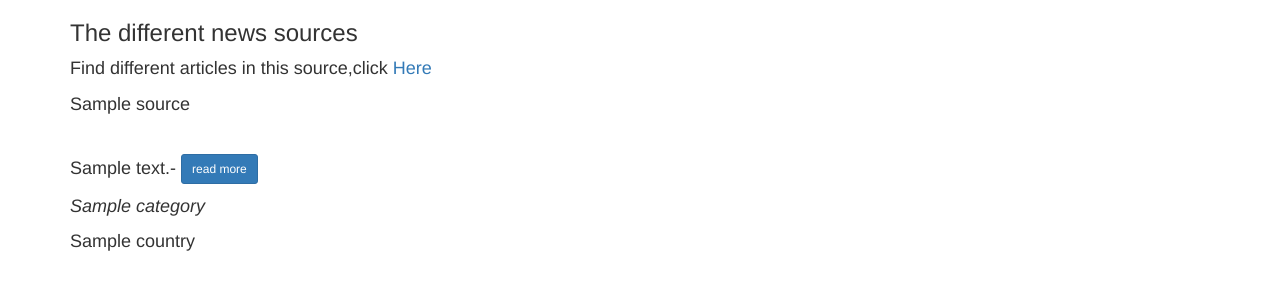
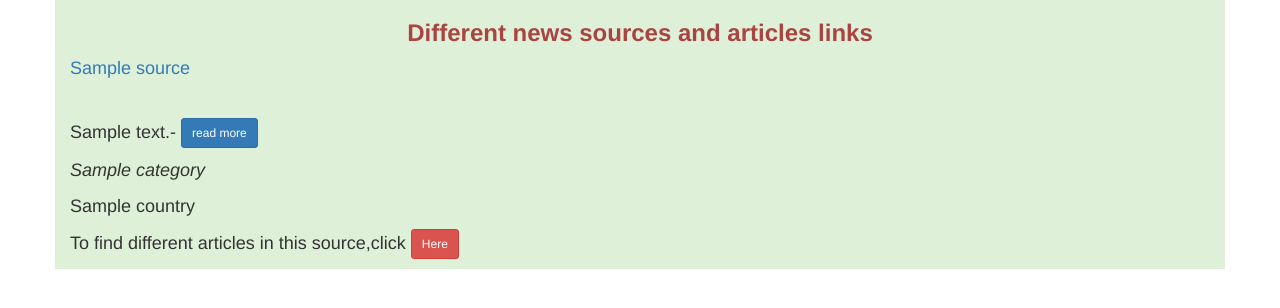
Before and after one commit to jepkess/NewsApp, a Flask app: template app/templates/index.html in a window 1280 px wide. Shown: the top 308 px of the page. Run offline with Flask 2, Linux system fonts and the light colour scheme; the template is opened without the code that fills it: most values are stand-ins (such as "Sample title", 1, 10 or a date in 2020); some libraries are stand-ins or nearby versions.

Commit message:
add title on the index html and style it

```diff
--- a/app/templates/index.html
+++ b/app/templates/index.html
@@ -1,4 +1,5 @@
 {% extends 'base.html'%}
+
 
 <!-- content block -->
 {% block content %}
@@ -7,14 +8,18 @@
 
 
 
-<div class="container">
-    <h3> The different news sources</h3>
-    {% for source in sources %}
-    <p>Find different articles in this source,click  <a  href="/articles/{{source.id}}">Here</a></p>
-    <p>{{source.name}}</p><br>
-    <p>{{ source.description }}- <a class="btn btn-primary btn-sm" href="{{source.url}}">read more</a></p>
-    <p><em>{{ source.category}}</em></p>
-    <p>{{ source.country}}</p>
-    {% endfor %}
+<div class="container bg-success">
+    <h3 class="text-center text-danger header">Different news sources and articles links</h3>
+   <div class="row">
+       <div class="col-md-12">
+        {% for source in sources %}
+        <p class="text-primary" >{{source.name}}</p><br>
+        <p>{{ source.description }}- <a class="btn btn-primary btn-sm" href="{{source.url}}">read more</a></p>
+        <p><em>{{ source.category}}</em></p>
+        <p>{{ source.country}}</p>
+        <p>To find different articles in this source,click  <a class="btn btn-danger btn-sm" href="/articles/{{source.id}}">Here</a></p>
+        {% endfor %}
+       </div>
+   </div>
 </div>
 {% endblock %}
```
